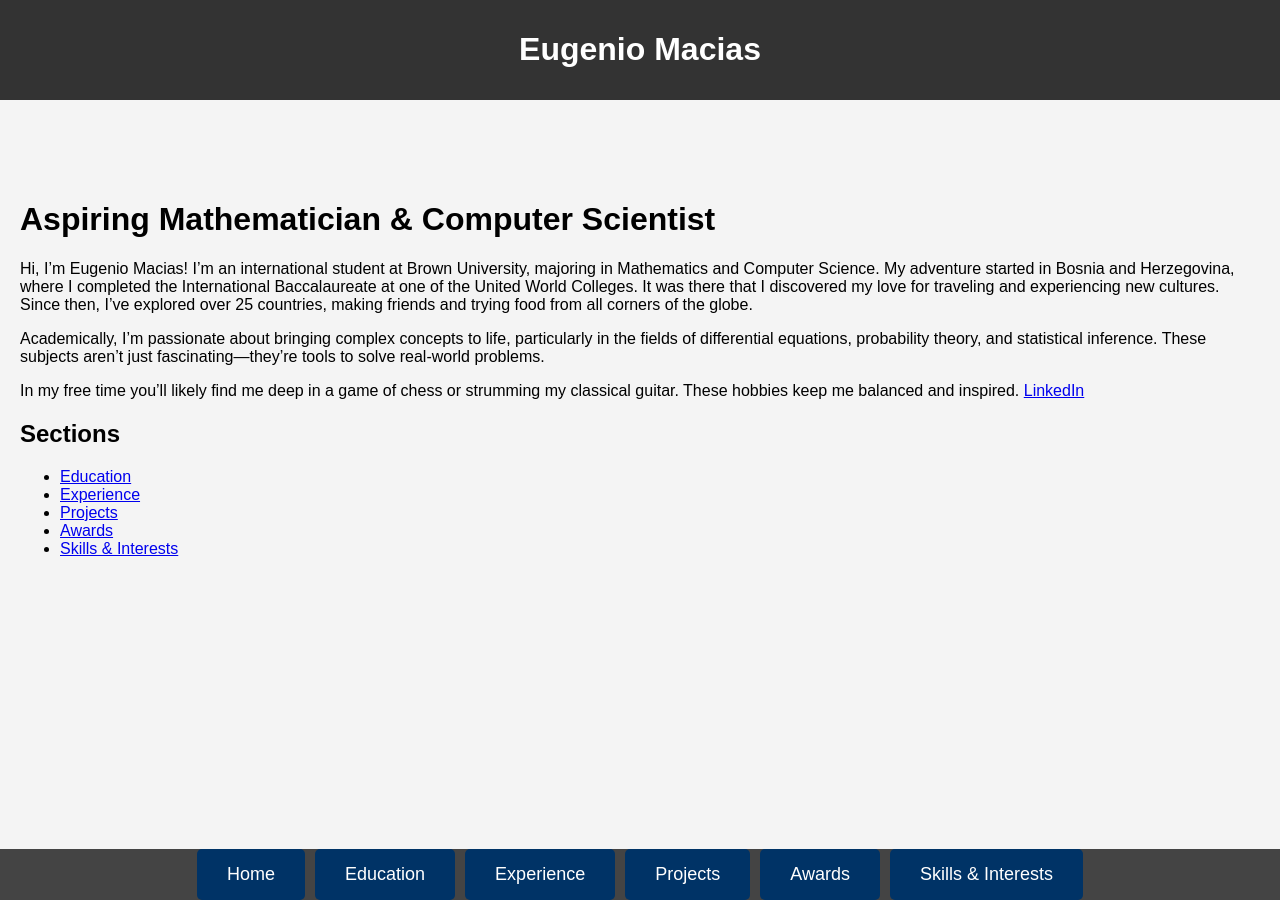
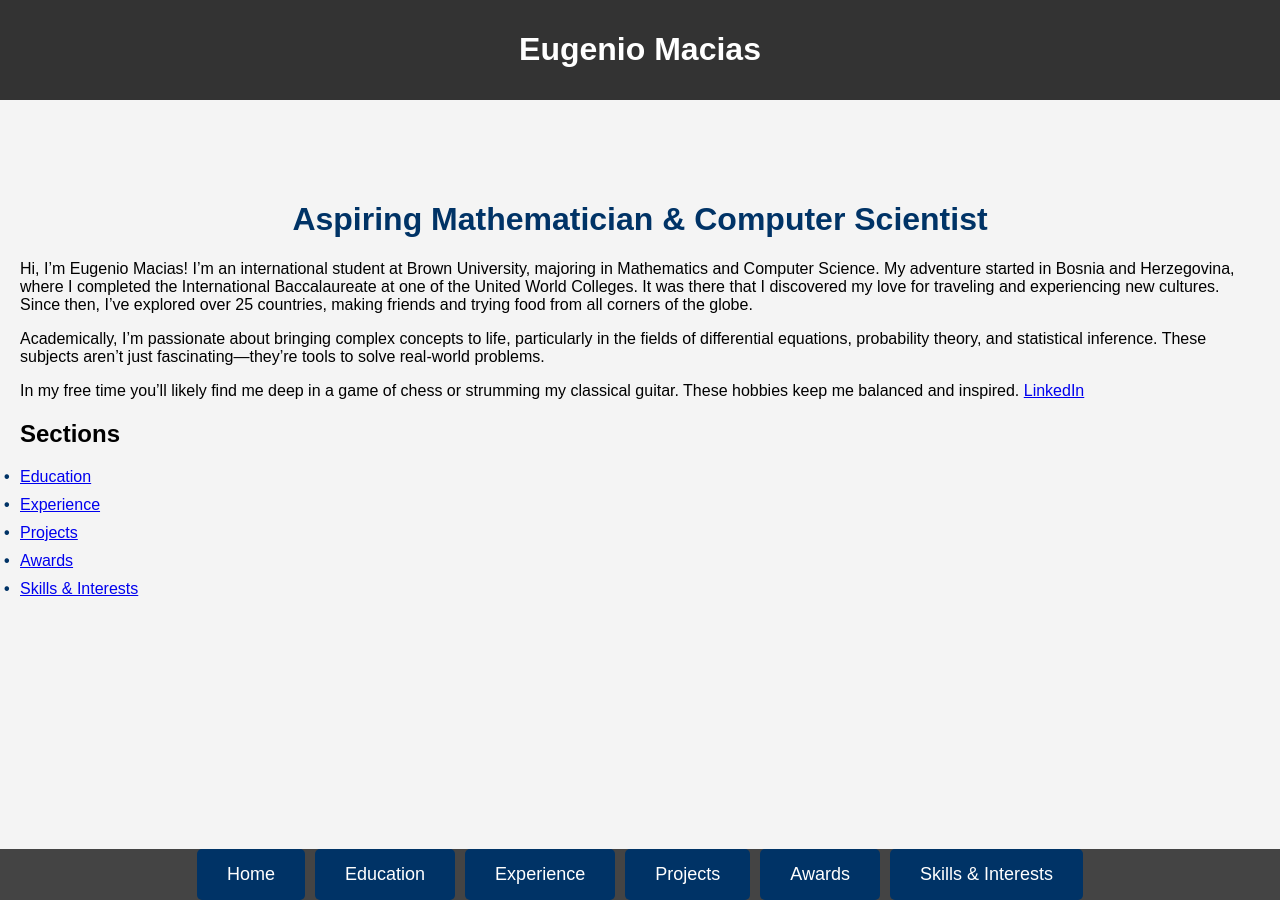
Before and after one commit to xXElGenio0203Xx/eugenio-macias.github.io, a Jekyll site: the page built from index.md, in a window 1280 px wide. Built offline with Jekyll 4.4.1, drawn with Linux system fonts in a browser that asks for light colours.

Commit message:
Update style.css

```diff
--- a/assets/css/style.css
+++ b/assets/css/style.css
@@ -4,6 +4,37 @@ body {
   padding: 0;
   background-color: #f4f4f4;
 }
+#content h1 {
+  text-align: center;
+  color: #003366;
+}
+
+#content ul {
+  list-style-type: none;
+  padding: 0;
+}
+
+#content ul li {
+  margin-bottom: 10px;
+}
+
+#content ul li::before {
+  content: "•";
+  color: #003366;
+  font-weight: bold;
+  display: inline-block;
+  width: 1em;
+  margin-left: -1em;
+}
+
+#content ul ul {
+  list-style-type: circle;
+  margin-left: 20px;
+}
+
+#content ul ul li {
+  margin-bottom: 5px;
+}
 
 header {
   background-color: #333
```
